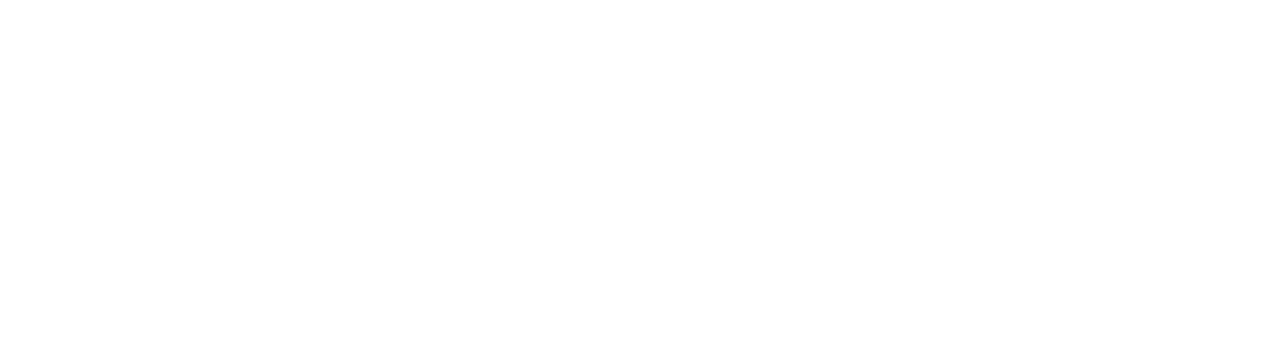
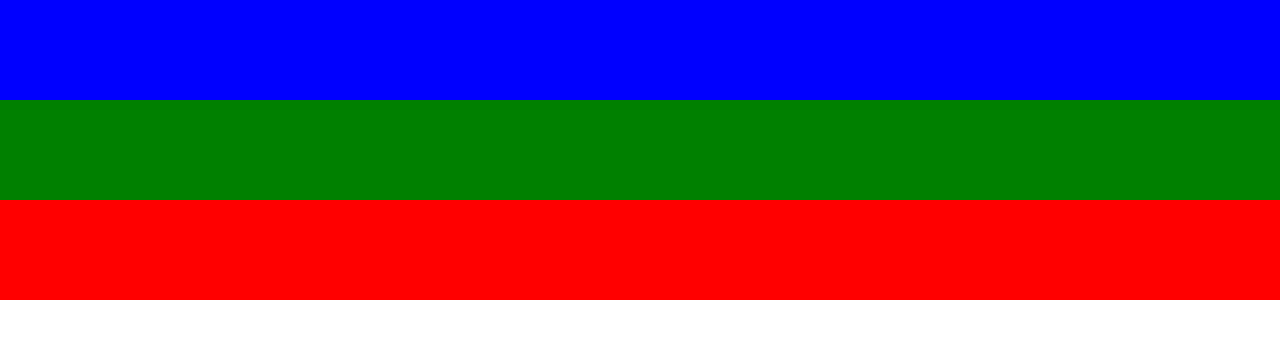
Before and after one commit to johnnyBuildsIt/portfolioPage, a plain HTML site: page index.html in a window 1280 px wide. Drawn offline with nearby package versions, Linux system fonts and the light colour scheme.

Commit message:
add main html elements with css for visualization

```diff
--- a/css/style.css
+++ b/css/style.css
@@ -0,0 +1,24 @@
+body{
+	display: flex;
+	flex-wrap: wrap;
+}
+
+.box {
+	min-height: 100px;
+	width: 100%;
+}
+
+
+header {
+	background-color: blue;
+}
+
+
+#main-image {
+	background-color: green;
+}
+
+
+#featured-work{
+	background-color: red;
+}
--- a/index.html
+++ b/index.html
@@ -10,6 +10,19 @@
     <link rel="stylesheet" href="css/responsive.css">
   </head>
   <body>
+    <header class="box">
+      <div class="logo">
 
+      </div>
+      <div class="name">
+
+      </div>
+    </header>
+    <section id="main-image" class="box">
+
+    </section>
+    <section id="featured-work" class="box">
+
+    </section>
   </body>
 </html>
```
